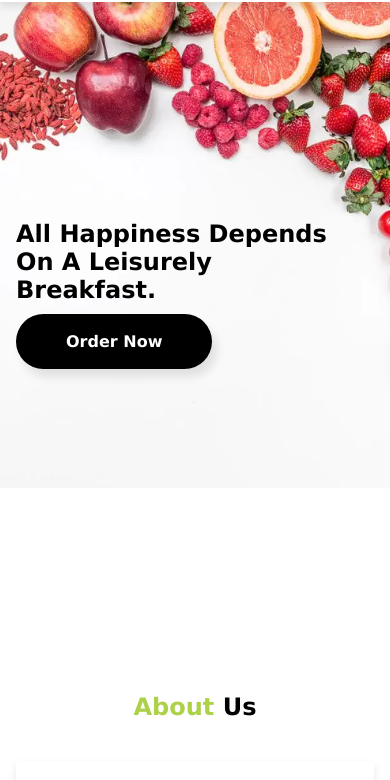
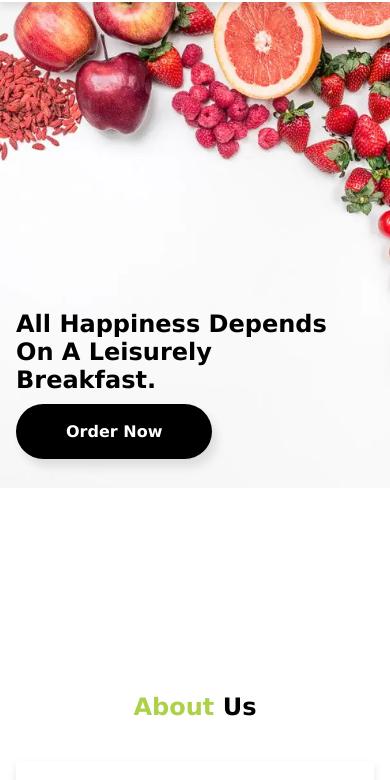
Before and after one commit to amansingh4545/food.github.io, a plain HTML site: page index.html in a window 390 px wide. Shown: the part 64-844 px from the top of the page. Drawn offline with Linux system fonts and the light colour scheme; grey boxes are pictures that could not be loaded.

Commit message:
Update home.css

```diff
--- a/home.css
+++ b/home.css
@@ -116,6 +116,9 @@ header .fa-bars{
         background-size: 200%;
         background-position: -180px 40px ;
         min-height: 85vh;
+    }
+    .home .content{
+        margin-top: 180px;
     }
 }
 
```
